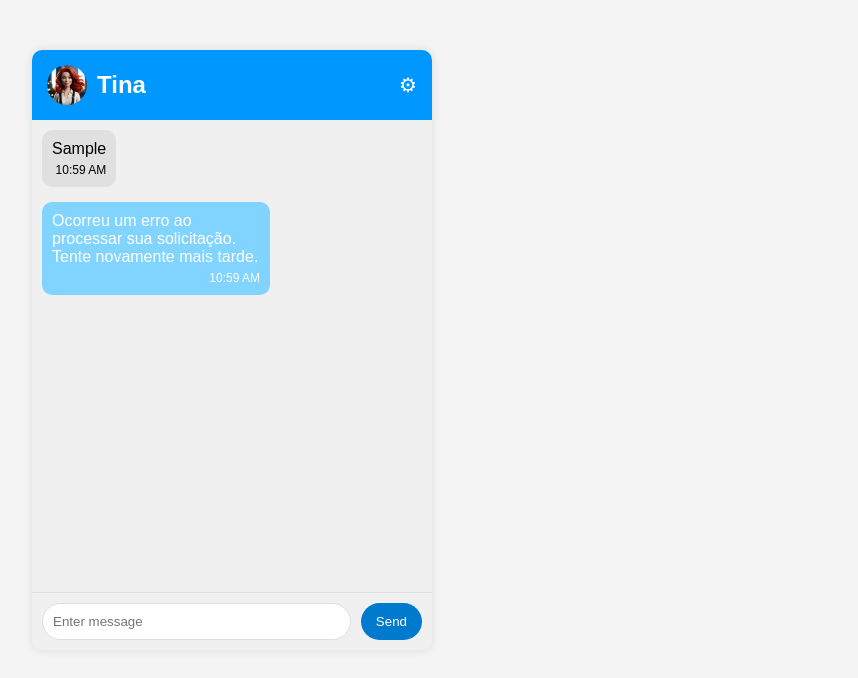
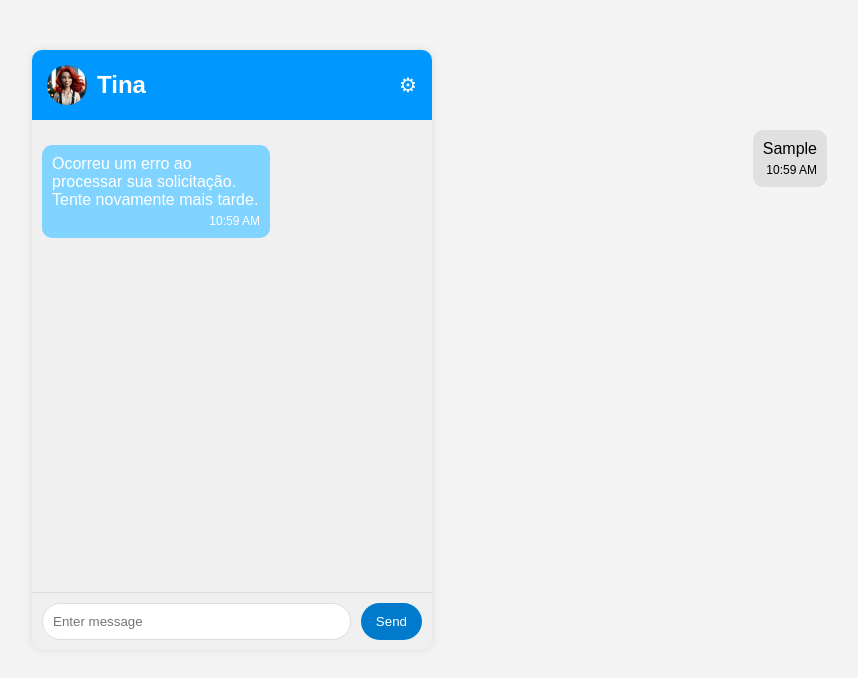
Before and after one commit to Eliobros/Tina-Chat, a plain HTML site: page chat.html in a window 1280 px wide. Both pictures are taken after typing "Sample" into the empty fields and a click on the button "Send". Shown: the whole page, without its empty margins (408-1266 px from the left). Drawn offline with Linux system fonts and the light colour scheme; no server answers.

Commit message:
Update style.css

```diff
--- a/style.css
+++ b/style.css
@@ -65,6 +65,8 @@ body {
 .message.user .message-bubble {
     background-color: #e0e0e0;
     align-self: flex-end;
+    position: absolute;
+    right:45px;
 }
 
 .message.bot .message-bubble {
```
